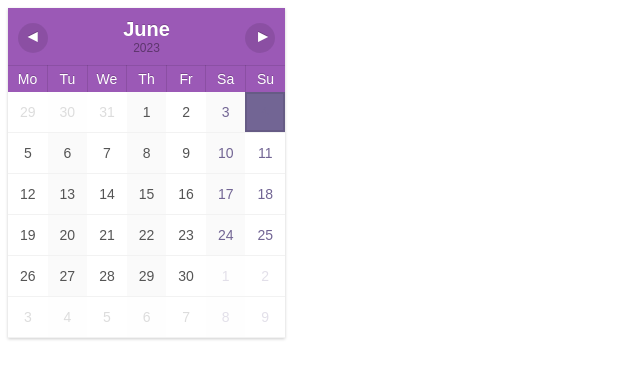
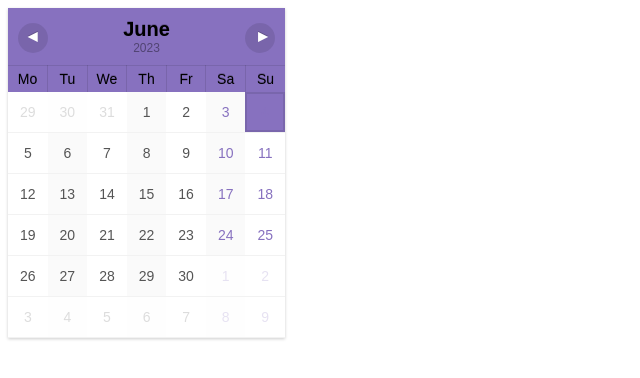
Before and after one commit to 0D-Einsum/notion_widgets, a plain HTML site: page calendar.html in a window 1280 px wide. Shown: the whole page, without its empty margins (0-640 px from the left). Drawn offline with Linux system fonts and the light colour scheme.

Commit message:
Edit colours v2

```diff
--- a/calendar.html
+++ b/calendar.html
@@ -63,7 +63,7 @@ td:last-child, th:last-child {
 th {
     border-top: 1px solid rgba(0,0,0,0.1);
     border-right: 1px solid rgba(0,0,0,0.1);
-    background-color: #9b59b6;
+    background-color: #8771bf; <!-- #9b59b6; -->
     color: #fff;
     text-shadow: 0px -1px 0px rgba(0,0,0,0.2);
     font-weight: normal;
@@ -95,11 +95,11 @@ td:nth-child(even)>span {
 }
 td:last-child>span,
 td:nth-child(6)>span {
-    color: #726594; <!-- #9b59b6; -->
+    color: #8771bf; <!-- #9b59b6; -->
 }
 td.avui>span {
     font-weight: bold;
-    background-color: #726594; <!-- #9b59b6; -->
+    background-color: #8771bf; <!-- #9b59b6; -->
     color: #fff;
     border: 2px solid rgba(0,0,0,0.1);
 }
@@ -107,7 +107,7 @@ td.fora > span {
     opacity: 0.2;
 }
 td > span:hover {
-    background: #cc9349; <!-- #a57cb6; -->
+    background: #fab357; <!-- #a57cb6; -->
     color: #fff;
 }
 .boto-next, .boto-prev {
```
